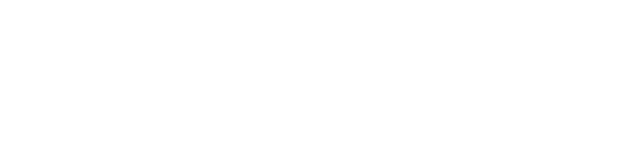
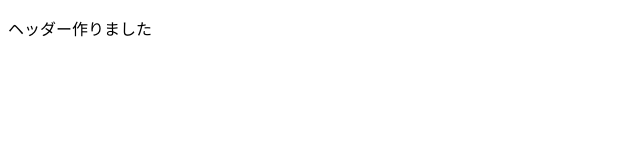
Before and after one commit to yuuto-miki/github-lecture-, a plain HTML site: page index.html in a window 1280 px wide. Shown: the whole page, without its empty margins (0-640 px from the left). Drawn offline with Linux system fonts and the light colour scheme.

Commit message:
ヘッダ作りました。

```diff
--- a/index.html
+++ b/index.html
@@ -7,6 +7,9 @@
   <link rel="stylesheet" href="./style.css">
 </head>
 <body>
+  <header>
+    <p>ヘッダー作りました</p>
+  </header>
 
 </body>
 </html>
```
